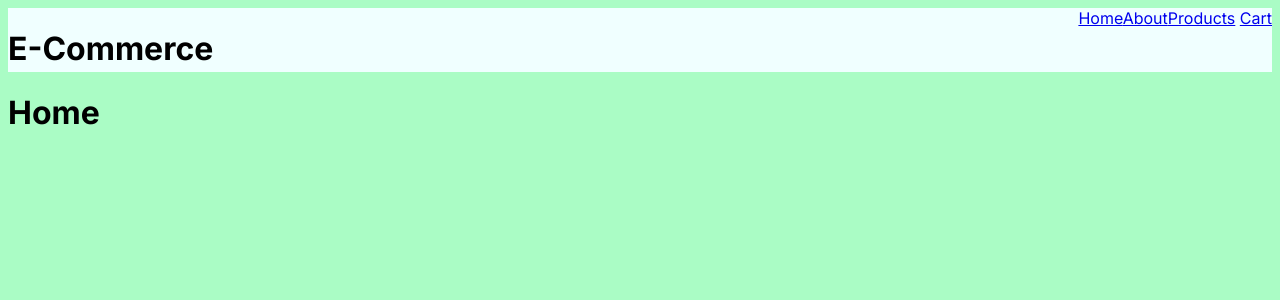
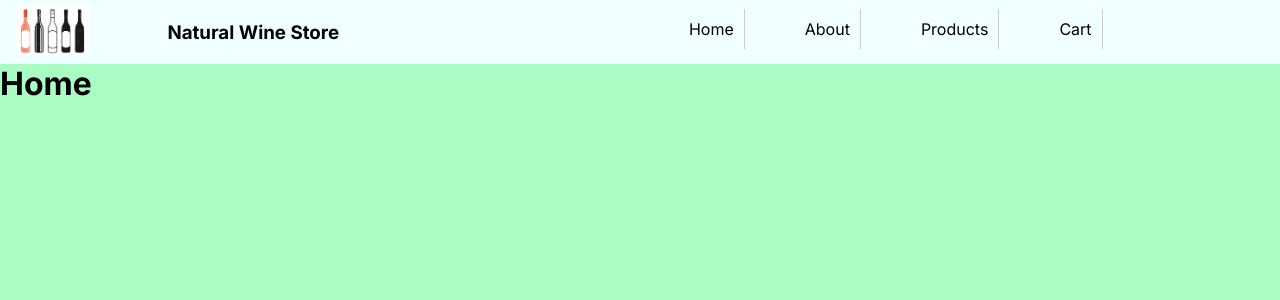
Before and after one commit to Petzlc/nextjs-ecommerce-store, a Next.js app: page / in a window 1280 px wide. Shown: the top 300 px of the page. Built offline with nearby package versions, Linux system fonts and the light colour scheme.

Commit message:
Add picture and styling to header

```diff
--- a/app/globals.scss
+++ b/app/globals.scss
@@ -1,12 +1,44 @@
 :root {
   background-color: rgb(170, 252, 197);
+  box-sizing: border-box;
 }
 
+* {
+  margin: 0;
+  color: black;
+  text-decoration: none;
+}
 header {
   height: 4rem;
   width: 100%;
-  align-self: flex-end;
+  align-items: flex-end;
   display: flex;
-  justify-content: space-between;
+  justify-content: space-around;
   background-color: azure;
+  text-decoration: none;
+  position: relative;
+  // padding: 5px;
 }
+header picture {
+  position: absolute;
+  top: 5px;
+  left: 15px;
+}
+h3 {
+  // padding: 15px;
+  align-self: center;
+  justify-content: flex-start;
+  padding-left: 5px;
+}
+nav {
+  display: flex;
+  justify-content: space-around;
+  text-decoration: none;
+  padding: 15px;
+  gap: 50px; // space between the nav-links
+}
+
+nav a {
+  padding: 10px;
+  border-right: 1px solid #ccc; // thin line between the nav-links.
+}
--- a/app/layout.js
+++ b/app/layout.js
@@ -1,4 +1,4 @@
-import './globals.scss';
+import './globals.scss'; // was only import './globals.scss'. <h3> in header was directly under the header and no extra <div>
 import { Inter } from 'next/font/google';
 import Link from 'next/link';
 
@@ -17,7 +17,14 @@ export default function RootLayout({ children }) {
     <html lang="en">
       <body className={inter.className}>
         <header>
-          <h1>E-Commerce</h1>
+          <h3>
+            <Link href="/">
+              <picture>
+                <img src="/img/wine-bottle.jpg" alt="wine bottles" width="75" />
+              </picture>
+              Natural Wine Store
+            </Link>
+          </h3>
           <nav>
             <Link href="/">Home</Link>
             <Link href="/about">About</Link>
```
Also changed, not shown: public/img/wine-bottle.jpg (added).
